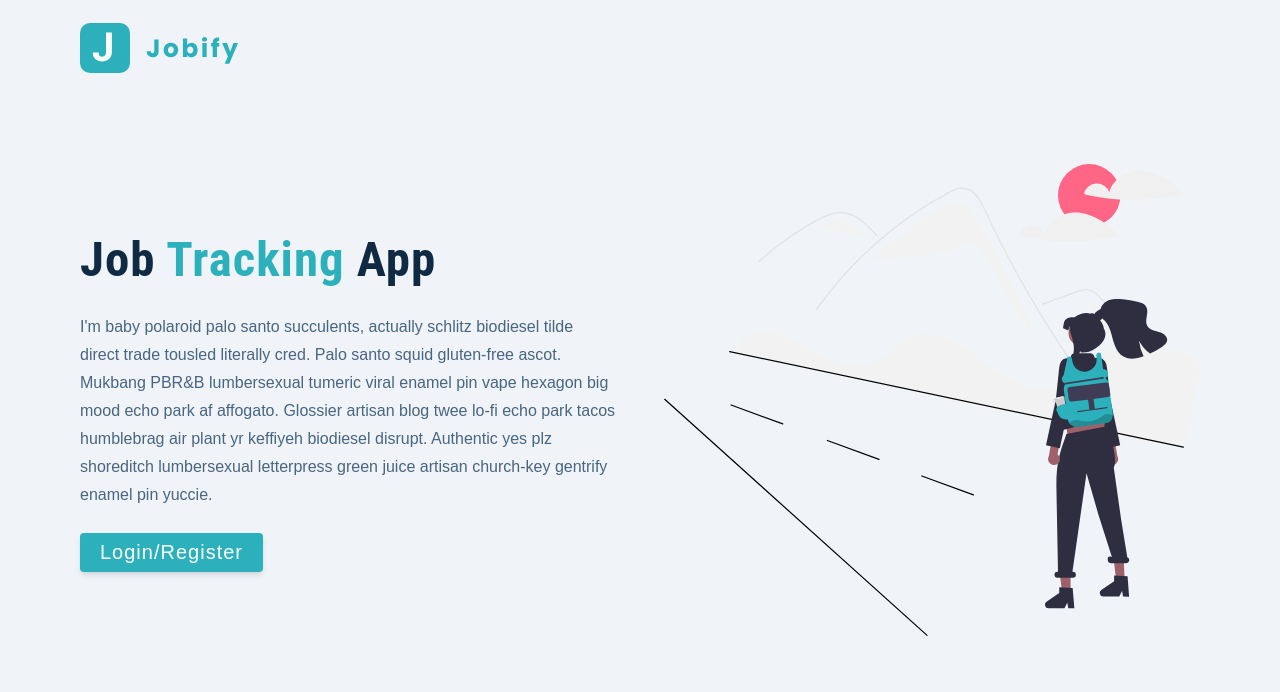
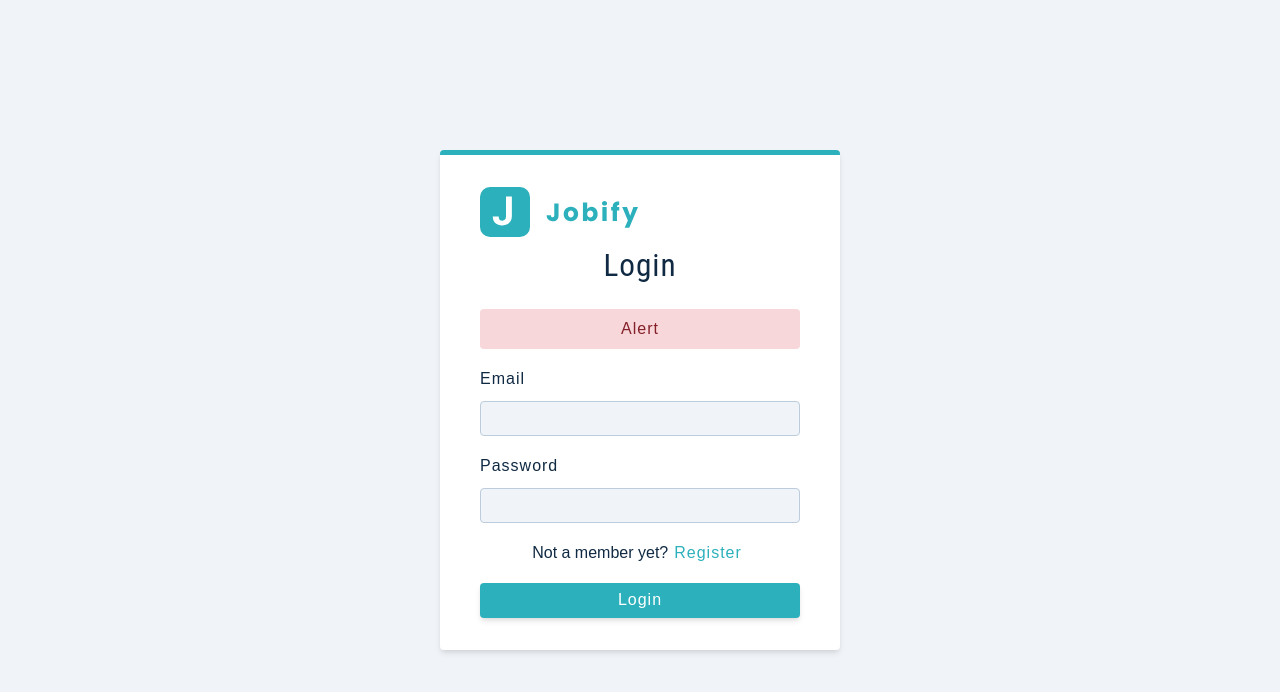
Before and after one commit to lvuk/jobify-fullstack-application, a React (Create React App) app in the folder client/: page /register in a window 1280 px wide. Shown: the top 692 px of the page. Built offline with nearby package versions, Linux system fonts and the light colour scheme.

Commit message:
finished landing, error page; work on register alert

```diff
--- a/client/package.json
+++ b/client/package.json
@@ -6,9 +6,11 @@
     "@testing-library/jest-dom": "^5.16.5",
     "@testing-library/react": "^13.4.0",
     "@testing-library/user-event": "^13.5.0",
+    "history": "^5.3.0",
     "normalize.css": "^8.0.1",
     "react": "^18.2.0",
     "react-dom": "^18.2.0",
+    "react-router-dom": "^6.8.1",
     "react-scripts": "5.0.1",
     "styled-components": "^5.3.6",
     "web-vitals": "^2.1.4"
--- a/client/src/App.js
+++ b/client/src/App.js
@@ -1,10 +1,16 @@
-import Landing from './pages/Landing';
+import { BrowserRouter, Routes, Route, Link } from 'react-router-dom';
+import { Dashboard, Error, Register, Landing } from './pages';
 
 function App() {
   return (
-    <div>
-      <Landing />
-    </div>
+    <BrowserRouter>
+      <Routes>
+        <Route path='/' element={<Dashboard />} />
+        <Route path='/register' element={<Register />} />
+        <Route path='/landing' element={<Landing />} />
+        <Route path='*' element={<Error />} />
+      </Routes>
+    </BrowserRouter>
   );
 }
 
--- /dev/null
+++ b/client/src/components/Alert.js
@@ -0,0 +1,4 @@
+const Alert = () => {
+  return <div className='alert alert-danger'>Alert</div>;
+};
+export default Alert;
--- /dev/null
+++ b/client/src/components/FormRow.js
@@ -0,0 +1,16 @@
+const FormRow = ({ type, name, value, handleChange, labelText }) => {
+  return (
+    <div className='form-row'>
+      <label htmlFor={name} className='form-label'>
+        {labelText}
+      </label>
+      <input
+        type={type}
+        value={value}
+        className='form-input'
+        onChange={handleChange}
+      />
+    </div>
+  );
+};
+export default FormRow;
--- /dev/null
+++ b/client/src/components/Logo.js
@@ -0,0 +1,5 @@
+import logo from '../assets/images/logo.svg';
+const Logo = () => {
+  return <img src={logo} alt='jobify' />;
+};
+export default Logo;
--- /dev/null
+++ b/client/src/components/index.js
@@ -0,0 +1,5 @@
+import Logo from './Logo';
+import FormRow from './FormRow';
+import Alert from './Alert';
+
+export { Logo, Alert, FormRow };
--- /dev/null
+++ b/client/src/pages/Dashboard.js
@@ -0,0 +1,4 @@
+const Dashboard = () => {
+  return <div>Dashboard</div>;
+};
+export default Dashboard;
--- /dev/null
+++ b/client/src/pages/Error.js
@@ -0,0 +1,17 @@
+import img from '../assets/images/not-found.svg';
+import Wrapper from '../assets/wrappers/ErrorPage';
+import { Link } from 'react-router-dom';
+
+const Error = () => {
+  return (
+    <Wrapper className='full-page'>
+      <div>
+        <img src={img} alt='not found' />
+        <h3>Ohh! Page not found</h3>
+        <p>We cant seem to find the page you are looking for</p>
+        <Link to='/'>Back home</Link>
+      </div>
+    </Wrapper>
+  );
+};
+export default Error;
--- a/client/src/pages/Landing.js
+++ b/client/src/pages/Landing.js
@@ -1,13 +1,14 @@
-import logo from '../assets/images/logo.svg';
 import main from '../assets/images/main.svg';
 import Wrapper from '../assets/wrappers/LandingPage';
+import { Logo } from '../components';
+import { Link } from 'react-router-dom';
 
 const Landing = () => {
   return (
     <Wrapper>
       <main>
         <nav>
-          <img src={logo} alt='jobify' />
+          <Logo />
         </nav>
         <div className='container page'>
           {/* info */}
@@ -25,7 +26,9 @@
               lumbersexual letterpress green juice artisan church-key gentrify
               enamel pin yuccie.
             </p>
-            <button className='btn btn-hero'>Login/Register</button>
+            <Link to='/register' className='btn btn-hero'>
+              Login/Register
+            </Link>
           </div>
           <img src={main} alt='job hunt' className='img main-img' />
         </div>
--- /dev/null
+++ b/client/src/pages/Register.js
@@ -0,0 +1,75 @@
+import { useState, useEffect } from 'react';
+import Wrapper from '../assets/wrappers/RegisterPage';
+import { Alert, FormRow, Logo } from '../components';
+
+const initialState = {
+  name: '',
+  email: '',
+  password: '',
+  isMember: true,
+  showAlert: true,
+};
+
+const Register = () => {
+  const [values, setValues] = useState(initialState);
+  //TODO global state and useNavigate
+
+  const toggleMember = () => {
+    setValues({ ...values, isMember: !values.isMember });
+  };
+
+  const handleChange = (e) => {
+    console.log(e.target.value);
+  };
+
+  const onSubmit = (e) => {
+    e.preventDefault();
+    console.log(e.target.value);
+  };
+
+  return (
+    <Wrapper className='full-page'>
+      <form className='form' onSubmit={onSubmit}>
+        <Logo />
+        <h3>{values.isMember ? 'Login' : 'Register'}</h3>
+        {values.showAlert && <Alert />}
+        {/* name input */}
+        {!values.isMember && (
+          <FormRow
+            type='text'
+            name='name'
+            labelText='name'
+            value={values.name}
+            handleChange={handleChange}
+          />
+        )}
+        {/* email input */}
+        <FormRow
+          type='email'
+          name='email'
+          labelText='email'
+          value={values.email}
+          handleChange={handleChange}
+        />
+        {/* password input */}
+        <FormRow
+          type='password'
+          name='password'
+          labelText='password'
+          value={values.password}
+          handleChange={handleChange}
+        />
+        <p>
+          {values.isMember ? 'Not a member yet?' : 'Already a member?'}
+          <button type='button' onClick={toggleMember} className='member-btn'>
+            {values.isMember ? 'Register' : 'Login'}
+          </button>
+        </p>
+        <button type='submit' className='btn btn-block'>
+          {values.isMember ? 'Login' : 'Register'}
+        </button>
+      </form>
+    </Wrapper>
+  );
+};
+export default Register;
--- /dev/null
+++ b/client/src/pages/index.js
@@ -0,0 +1,6 @@
+import Dashboard from './Dashboard';
+import Error from './Error';
+import Landing from './Landing';
+import Register from './Register';
+
+export { Dashboard, Error, Landing, Register };
```
Also changed, not shown: 1 other file (tests, documents, lock files or other folders).
